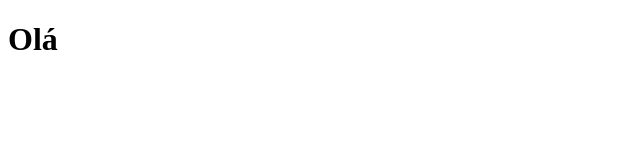
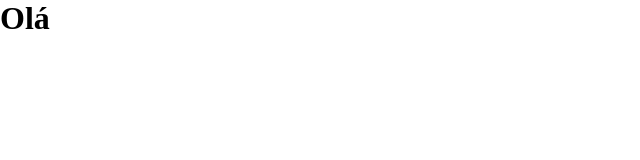
Before and after one commit to rafa-souza-dev/github_blog, a React (Vite) app: page / in a window 1280 px wide. Shown: the top 160 px of the page, without its empty margins (0-640 px from the left). Built offline with nearby package versions, Linux system fonts and the light colour scheme.

Commit message:
styled-components config

```diff
--- a/package.json
+++ b/package.json
@@ -11,9 +11,11 @@
     "lint:fix": "eslint src --ext .ts,.tsx --fix"
   },
   "dependencies": {
+    "@types/styled-components": "^5.1.26",
     "eslint": "^8.26.0",
     "react": "^18.2.0",
-    "react-dom": "^18.2.0"
+    "react-dom": "^18.2.0",
+    "styled-components": "^5.3.6"
   },
   "devDependencies": {
     "@rocketseat/eslint-config": "^1.1.3",
--- a/src/App.tsx
+++ b/src/App.tsx
@@ -1,5 +1,15 @@
+import { ThemeProvider } from 'styled-components'
+import { GlobalStyle } from './styles/global'
+import { defaultTheme } from './styles/themes/default'
+
 function App() {
-  return <h1>Olá</h1>
+  return (
+    <ThemeProvider theme={defaultTheme}>
+      <GlobalStyle />
+
+      <h1>Olá</h1>
+    </ThemeProvider>
+  )
 }
 
 export default App
--- /dev/null
+++ b/src/styles/global.ts
@@ -0,0 +1,9 @@
+import { createGlobalStyle } from 'styled-components'
+
+export const GlobalStyle = createGlobalStyle`
+  * {
+    margin: 0;
+    padding: 0;
+    box-sizing: border-box;
+  }
+`
--- /dev/null
+++ b/src/styles/themes/default.ts
@@ -0,0 +1,20 @@
+export const defaultTheme = {
+  white: '#fff',
+
+  'gray-100': '#E1E1E6',
+  'gray-300': '#C4C4CC',
+  'gray-400': '#8D8D99',
+  'gray-500': '#7C7C8A',
+  'gray-600': '#323238',
+  'gray-700': '#29292E',
+  'gray-800': '#202024',
+  'gray-900': '#121214',
+
+  'green-300': '#00B37E',
+  'green-500': '#00875F',
+  'green-700': '#015F43',
+
+  'red-300': '#F75A68',
+  'red-500': '#AB222E',
+  'red-700': '#7A1921',
+} as const
```
Also changed, not shown: src/@types/styled.d.ts (added, +8 -0 lines), 1 other file (tests, documents, lock files or other folders).
